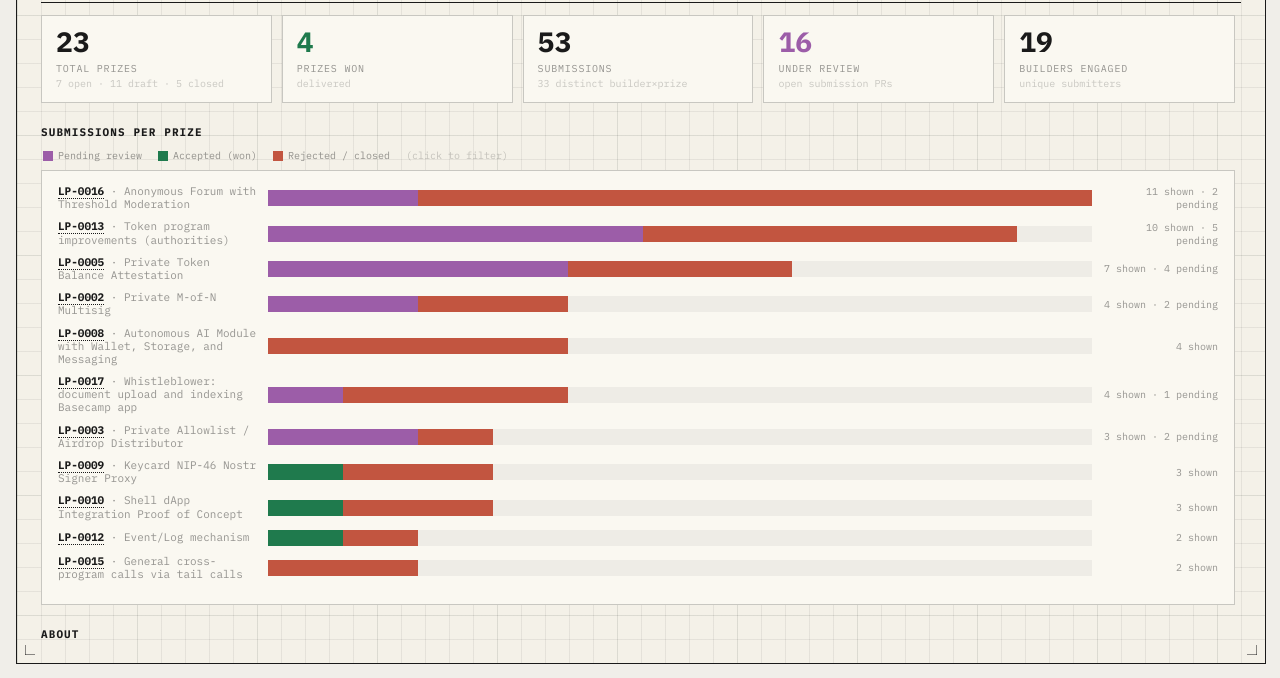
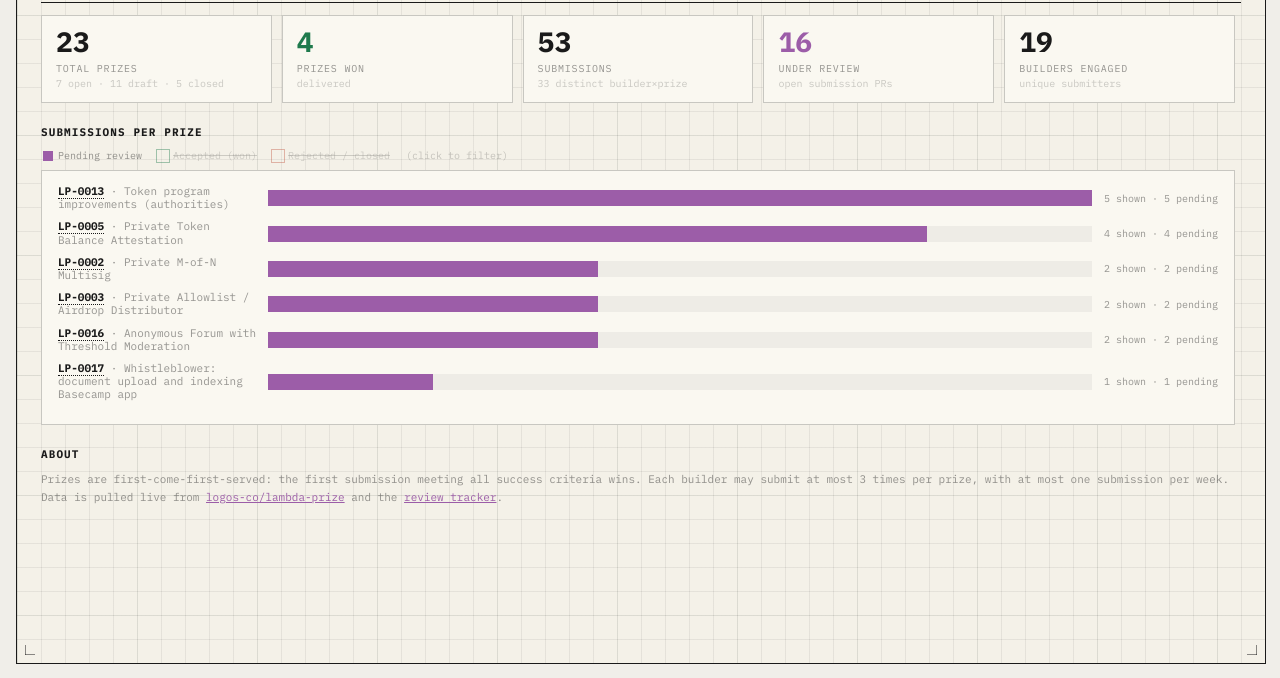
Before and after one commit to KindaInsecureBot/lambda-prize-dashboard, an Astro site: page / in a window 1280 px wide. Shown: the part 122-800 px from the top of the page. Built offline with nearby package versions, Linux system fonts and the light colour scheme; Astro itself is replaced by a stand-in of ours.

Commit message:
Submissions-per-prize chart: default to pending-only; accepted/rejected added via filter

```diff
--- a/src/components/App.tsx
+++ b/src/components/App.tsx
@@ -135,7 +135,7 @@
 
 function Overview({ data, onJump }: { data: Data; onJump: (s: Screen) => void }) {
   const s = data.stats;
-  const [show, setShow] = useState({ pending: true, accepted: true, rejected: true });
+  const [show, setShow] = useState({ pending: true, accepted: false, rejected: false });
   const toggle = (k: keyof typeof show) => setShow((v) => ({ ...v, [k]: !v[k] }));
   const visCount = (p: any) =>
     (show.pending ? p.openSubmissions : 0) +
```
